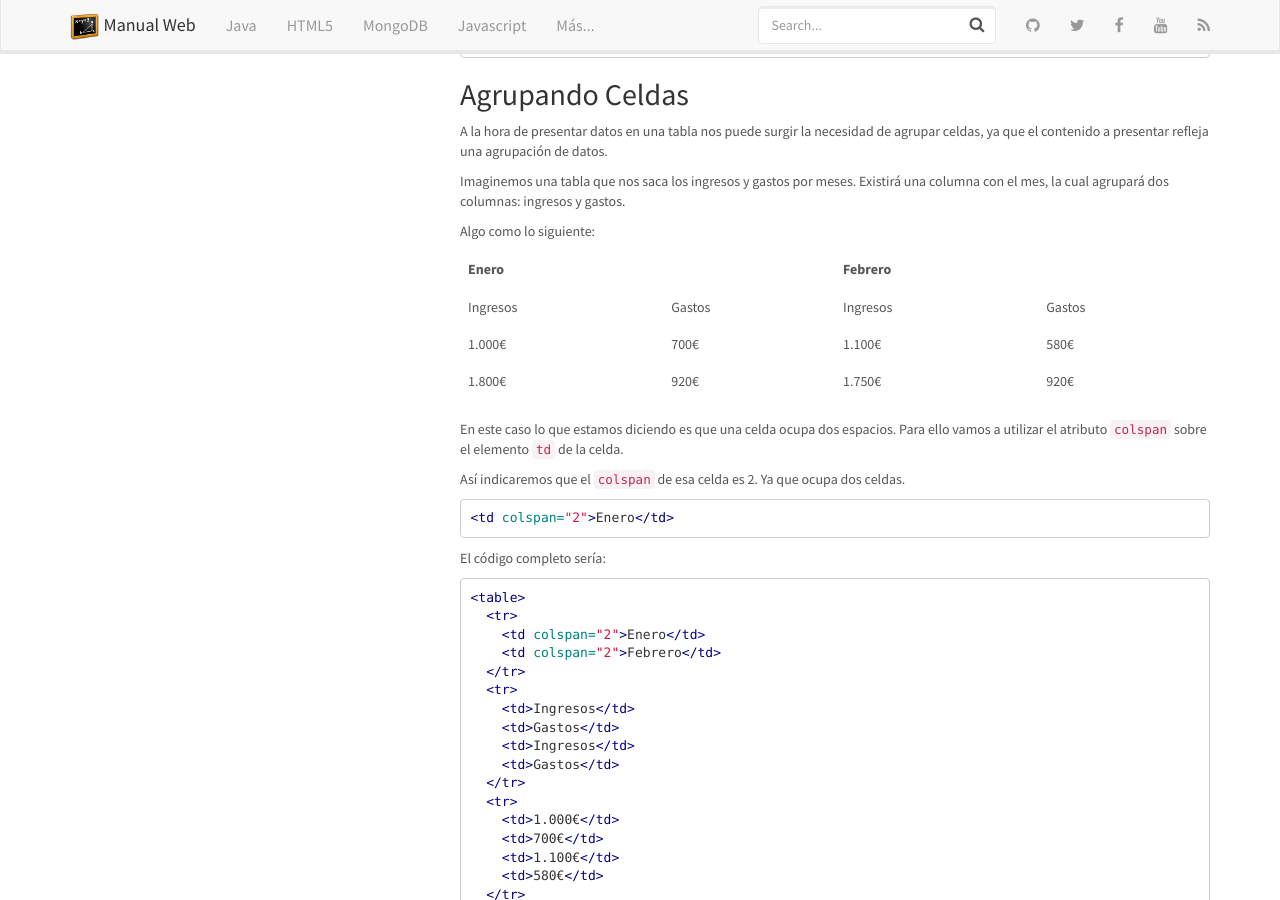
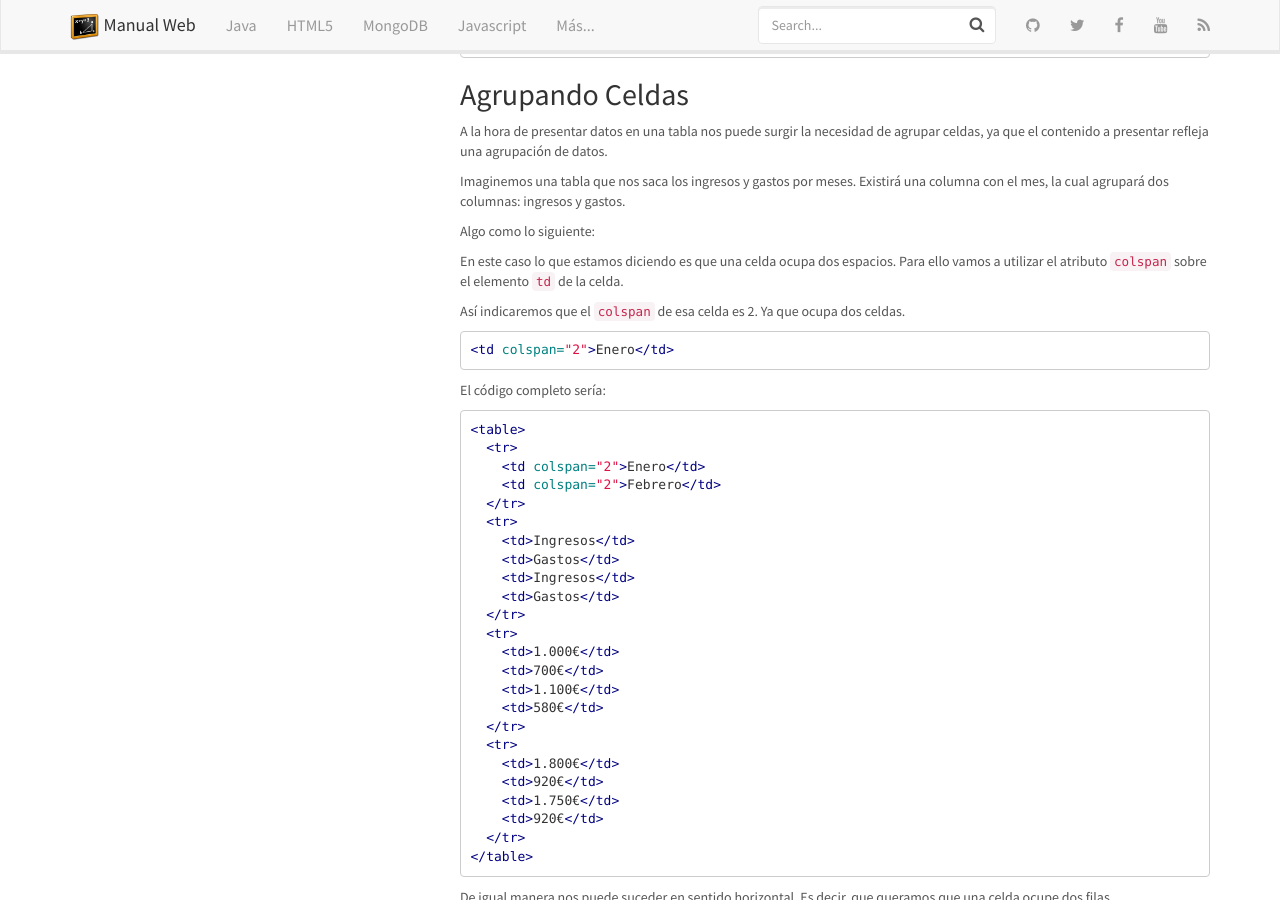
Before and after one commit to manualweb/manualweb, a Jekyll site: the page built from _html/tablas-basicas-html.md, in a window 1280 px wide and 900 px high, scrolled down 1743 px. Built offline with Jekyll 4.4.1, drawn with Linux system fonts in a browser that asks for light colours; nearby versions of some CDN libraries; comment, search, counter and statistics services are not loaded.

Commit message:
Nuevos Elementos

```diff
--- a/_html/tablas-basicas-html.md
+++ b/_html/tablas-basicas-html.md
@@ -125,13 +125,6 @@ Imaginemos una tabla que nos saca los ingresos y gastos por meses. Existirá una
 Algo como lo siguiente:
 
 
-| Enero    |        | Febrero  |        |
-| -------- | ------ | -------- | ------ |
-| Ingresos | Gastos | Ingresos | Gastos |
-| 1.000€   | 700€   | 1.100€   | 580€   |
-| 1.800€   | 920€   | 1.750€   | 920€   |
-
-
 En este caso lo que estamos diciendo es que una celda ocupa dos espacios. Para ello vamos a utilizar el atributo [`colspan`](https://w3api.com/HTML/th/colspan/) sobre el elemento [`td`](https://w3api.com/HTML/td/) de la celda.
 
 
```
